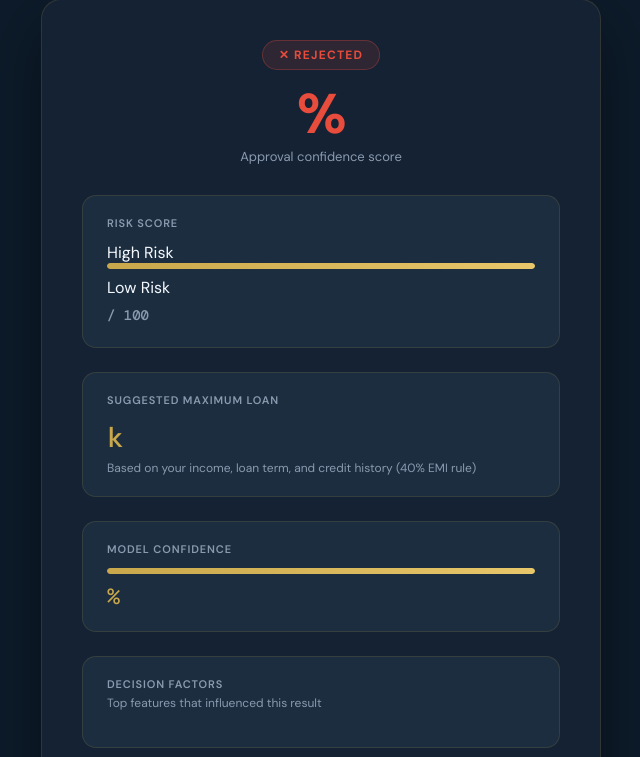
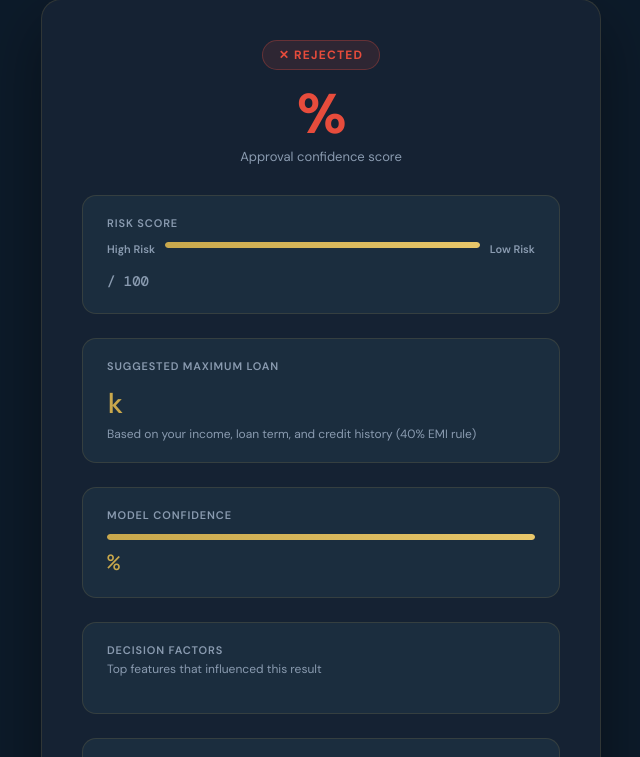
Before and after one commit to hassan-ali786/loan-approval-system, a Flask app: template templates/result.html in a window 1280 px wide. Shown: the part 111-868 px from the top of the page, without its empty margins (319-959 px from the left). Run offline with Flask 3, Linux system fonts and the light colour scheme; the template is opened without the code that fills it, so the values that code supplies are empty; parts of the project's set-up code (start-up, migrations or seed data) failed here and were passed over.

Commit message:
add risk score row and section label CSS

```diff
--- a/static/css/style.css
+++ b/static/css/style.css
@@ -594,3 +594,31 @@ body {
     font-weight: 500;
     letter-spacing: 0.05em;
 }
+
+/* ========================
+   RISK SCORE ROW
+   ======================== */
+.risk-score-row {
+    display: flex;
+    align-items: center;
+    gap: 10px;
+    margin-bottom: 8px;
+}
+.risk-label {
+    font-size: 11px;
+    color: var(--muted);
+    font-weight: 600;
+    white-space: nowrap;
+}
+
+/* ========================
+   SECTION LABEL
+   ======================== */
+.section-label {
+    font-size: 11px;
+    font-weight: 600;
+    color: var(--muted);
+    text-transform: uppercase;
+    letter-spacing: 0.08em;
+    margin: 24px 0 12px;
+}
```
